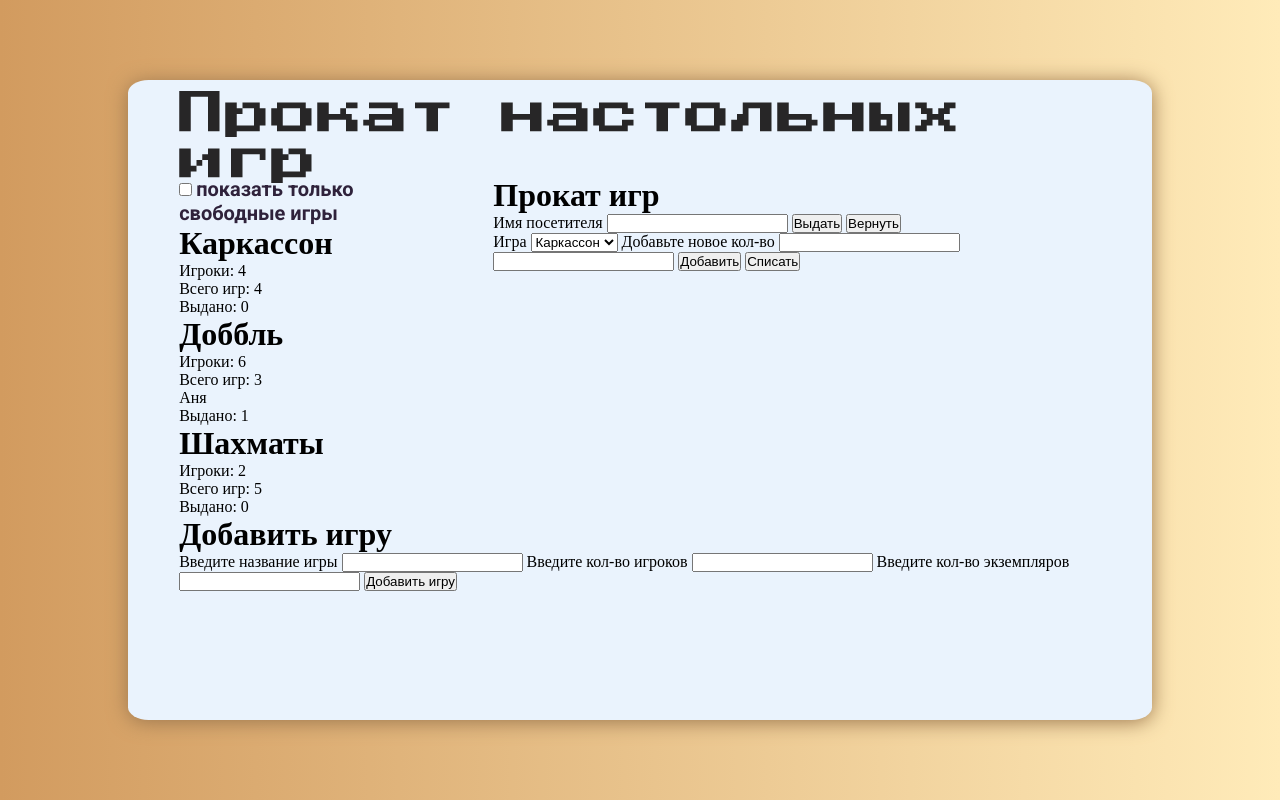
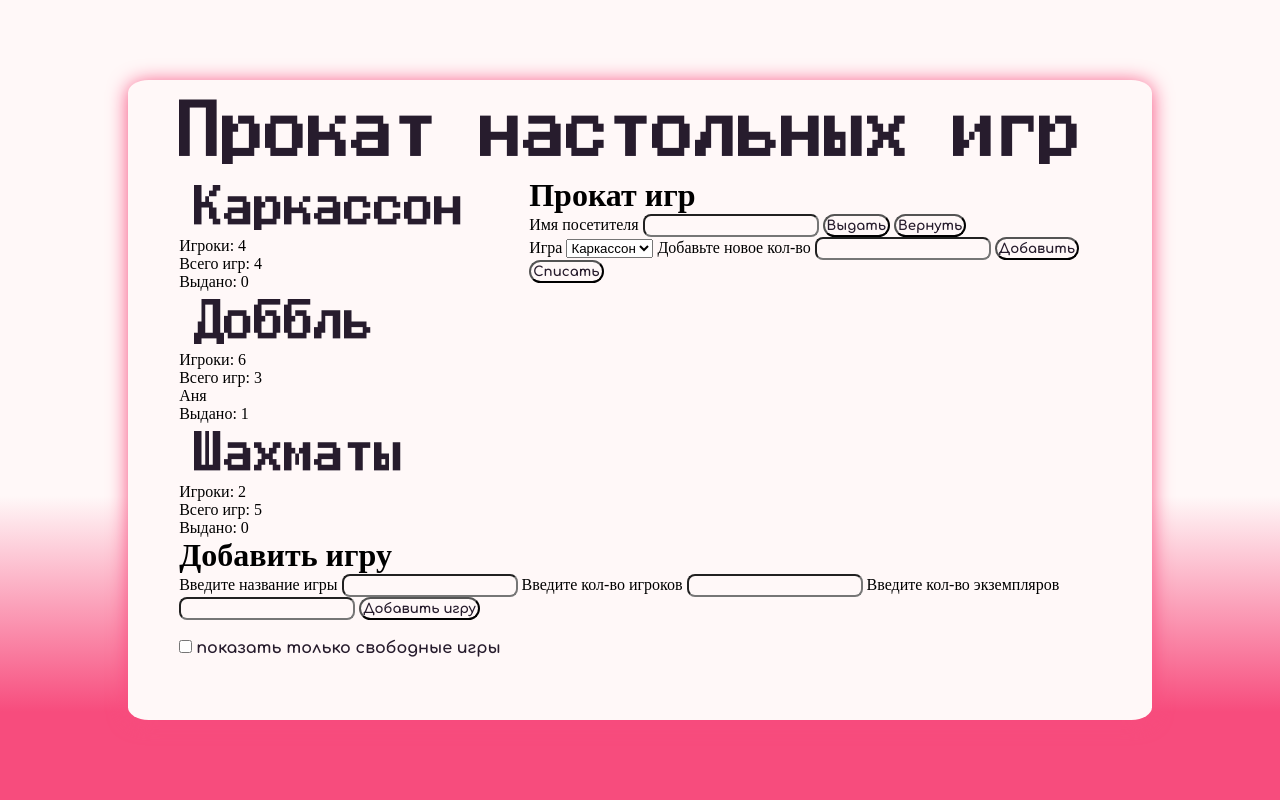
Before and after one commit to feltonkalt/Js-board-games, a plain HTML site: page index.html in a window 1280 px wide. Drawn offline with Linux system fonts and the light colour scheme.

Commit message:
complete

```diff
--- a/index.css
+++ b/index.css
@@ -1,5 +1,5 @@
 body {
-    background: linear-gradient(90deg, rgb(210, 155, 95) 0%, rgb(255, 235, 185) 100%);
+    background: linear-gradient(180deg, rgb(255, 248, 248) 62%, rgb(247, 76, 125) 89%);
     min-height: 100vh;
     height: 100%;
     display: grid;
@@ -7,9 +7,10 @@ body {
     grid-template-rows: 10% auto 10%;
 }
 
+
 .press-start-2p-regular {
     font-family: "Press Start 2P", system-ui;
-    font-weight: 400;
+    font-weight: 100;
     font-style: normal;
 }
 
@@ -20,7 +21,7 @@ body {
 }
 
 .container {
-    background-color: rgb(234, 243, 253);
+    background-color: rgb(255, 248, 248);
     grid-row: 2;
     grid-column: 2;
     border-radius: 2%;
@@ -28,7 +29,7 @@ body {
     grid-template-columns: 5% 90% 5%;
     display: grid;
     height: auto;
-    box-shadow: 0px 2px 20px rgb(156, 119, 78);
+    box-shadow: 0px 2px 20px rgb(247, 76, 125);
 }
 
 .all {
@@ -38,31 +39,36 @@ body {
 }
 
 .zag {
-    font-family: "Press Start 2P", system-ui;
-    font-weight: 400;
-    font-style: normal;
-    font-size: 46px;
+    font-size: 43px;
     margin-bottom: 15px;
     height: 50px;
     display: flex;
     align-items: center;
     justify-content: center;
-    color: rgb(39, 38, 39);
+    color: rgb(39, 28, 45);
+    display: inline-block;
+    transform-origin: center;
+    transform: scaleY(1.5);
+    font-family: "Press Start 2P", system-ui;
+    font-weight: 400;
+    font-style: normal;
+
 }
 
 .ptoct {}
 
 .freeGame {
-    font-family: "Roboto", sans-serif;
+    font-family: "Comfortaa", sans-serif;
     font-optical-sizing: auto;
     font-weight: 700;
     font-style: normal;
-    font-variation-settings:
-        "wdth" 100;
-    font-size: 20px;
-    color: rgb(47, 34, 59);
-    margin-bottom: 30px;
+    color: rgb(39, 28, 45);
 }
+
+#freeGame {
+    margin-top: 20px;
+}
+
 
 .Procat {
     grid-column: 2;
@@ -72,11 +78,58 @@ body {
 ul {
     list-style-type: none;
 }
-.divProcat{
+
+.divProcat {
     display: flex;
     flex-direction: row;
     gap: 50px;
 }
-.add{
+
+.add {}
+
+.title {
+    color: rgb(39, 28, 45);
+    display: inline-block;
+    transform-origin: center;
+    transform: scaleY(1.5);
+    font-family: "Press Start 2P", system-ui;
+    font-weight: 200;
+    font-style: normal;
+    font-size: 30px;
+    margin: 15px;
 
 }
+
+button {
+    font-family: "Comfortaa", sans-serif;
+    font-optical-sizing: auto;
+    font-weight: 700;
+    font-style: normal;
+    color: rgb(39, 28, 45);
+    border-radius: 18px;
+    height: auto;
+    width: auto;
+    padding: 2px;
+    background-color: rgb(255, 248, 248);
+}
+
+button:hover {
+    background-color: rgba(247, 76, 125, 0.651);
+}
+
+input {
+    font-family: "Comfortaa", sans-serif;
+    font-optical-sizing: auto;
+    font-weight: 700;
+    font-style: normal;
+    color: rgb(39, 28, 45);
+    border-radius: 8px;
+    height: auto;
+    width: auto;
+    padding: 2px;
+    background-color: rgb(255, 248, 248);
+}
+
+input:hover {
+    background-color: rgba(247, 76, 125, 0.445);
+}
--- a/index.html
+++ b/index.html
@@ -12,6 +12,9 @@
     <link
         href="https://fonts.googleapis.com/css2?family=Press+Start+2P&family=Roboto:ital,wght@0,700;1,700&display=swap"
         rel="stylesheet">
+        <link rel="preconnect" href="https://fonts.googleapis.com">
+        <link rel="preconnect" href="https://fonts.gstatic.com" crossorigin>
+        <link href="https://fonts.googleapis.com/css2?family=Comfortaa:wght@300..700&display=swap" rel="stylesheet">
 </head>
 
 <body>
@@ -20,8 +23,6 @@
             <h1 class="zag">Прокат настольных игр</h1>
             <div class="divProcat">
                 <div class="ptoct">
-                    <input type="checkbox" id='freeGame'>
-                    <label for="freeGame" class="freeGame"> показать только свободные игры</label>
                     <ul id="gameList"></ul>
                 </div>
                 <div class="Procat">
@@ -38,7 +39,6 @@
                     <input type="text" id="redactQuantity">
 
                     </label>
-                    <input type="text" id="redactQuantityMinus">
                     <button id="NewQuantity">Добавить</button>
                     <button id="NewQuantityMinus"> Списать</button>
                 </div>
@@ -57,6 +57,8 @@
             <div class="addQuantity">
                 <label for=""></label>
             </div>
+            <input type="checkbox" id='freeGame'>
+            <label for="freeGame" class="freeGame"> показать только свободные игры</label>
         </div>
     </div>
 
--- a/index.js
+++ b/index.js
@@ -6,20 +6,20 @@ let games = [
 
 
 
-const borrowButton = document.getElementById('borrowButton');
-const returnButton = document.getElementById('returnButton');
-const gameSelect = document.getElementById('gameSelect');
-const gameList = document.getElementById('gameList');
-const borrowerName = document.getElementById('borrowerName');
-const message = document.getElementById('message');
-const freeGame = document.getElementById('freeGame');
-const NameGame = document.getElementById('NameGame');
-const PlayerGame = document.getElementById('PlayersGame');
-const addGame = document.getElementById('addGame');
-const QuantityGame = document.getElementById('QuantityGame');
-const redactQuantity = document.getElementById('redactQuantity');
-const newQuantity = document.getElementById('NewQuantity');
-const newQuantityMinus = document.getElementById('NewQuantityMinus')
+const borrowButton = document.getElementById('borrowButton'); //кнока выдать
+const returnButton = document.getElementById('returnButton');  // кнопка вернуть
+const gameSelect = document.getElementById('gameSelect'); // поле с выбранной игрой
+const gameList = document.getElementById('gameList'); // место под генерацию игр
+const borrowerName = document.getElementById('borrowerName'); // имя кому выдать инпут
+const message = document.getElementById('message'); // место для ошибки
+const freeGame = document.getElementById('freeGame'); // чекбокс для свободных игр
+const NameGame = document.getElementById('NameGame'); //имя для добавленной игры
+const PlayerGame = document.getElementById('PlayersGame'); // кол-во игроков в новой игре
+const addGame = document.getElementById('addGame');// кнопка добавить игру
+const QuantityGame = document.getElementById('QuantityGame'); // поле для ввода нового еол-ва игр
+const redactQuantity = document.getElementById('redactQuantity'); // поле для новго кол-ва уже игры
+const newQuantity = document.getElementById('NewQuantity'); // кнопка добавить новое кол-во
+const newQuantityMinus = document.getElementById('NewQuantityMinus') // кнопка списать кол-во
 
 
 renderGames();
@@ -44,6 +44,10 @@ newQuantityMinus.addEventListener('click', () => {
         alert('Введите число от 1');
         return;
     }
+    if (redactQuantityVal > games[gameSelectVal].quantity) {
+        alert('Нельзя списать больше чем имеется');
+        return;
+    }
 
     games[gameSelectVal].quantity -= redactQuantityVal;
     renderGames()
@@ -58,7 +62,6 @@ newQuantity.addEventListener('click', () => {
         alert('Введите число от 1');
         return;
     }
-
     games[gameSelectVal].quantity += redactQuantityVal;
     renderGames()
 });
@@ -222,7 +225,7 @@ function addGameFunc() {
         games.push({
             title: NameGameVal,
             players: PlayerGameVal,
-            borrower: null,
+            borrower: '',
             quantity: QuantityGameVal,
         })
     }
```
